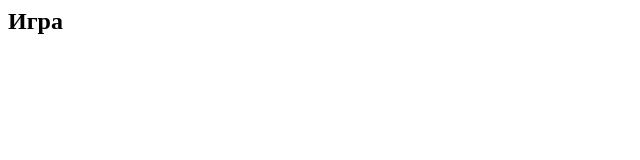
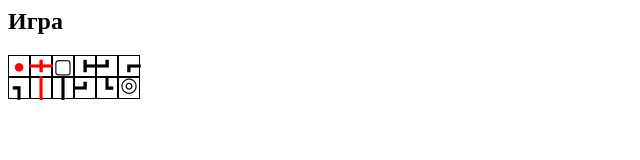
Before and after one commit to geosins/game-wires-and-bulbs, a website with bundled scripts: page src/index.html in a window 1280 px wide. Shown: the whole page, without its empty margins (0-640 px from the left). Built offline with nearby package versions, Linux system fonts and the light colour scheme.

Commit message:
Add game view

```diff
--- a/src/Game.ts
+++ b/src/Game.ts
@@ -1,20 +1,27 @@
 import { GameBoard } from './GameBoard';
+import { GameView } from './GameView';
 
 export class Game {
-    public isWin: boolean;
     public levelNumber = 1;
 
     private board: GameBoard;
 
+    private view: GameView;
+
     constructor() {
         this.board = new GameBoard(this.levelNumber, this.onEndOfTurn.bind(this));
+        this.view = new GameView({
+            gameBoard: this.board,
+            message: '',
+        });
     }
 
-    public start(): void {
-        this.board.render();
+    public render(): HTMLElement {
+        return this.view.render();
     }
 
     private onEndOfTurn(): void {
-        this.isWin = this.board.isAllReceiversActive;
+        const isWin = this.board.isAllReceiversActive;
+        this.view.updateMessage(isWin ? 'Вы выиграли' : '');
     }
 }
--- a/src/GameBoard/GameBoard.ts
+++ b/src/GameBoard/GameBoard.ts
@@ -24,9 +24,9 @@ export class GameBoard {
         return this.model.isAllReceiversActive;
     }
 
-    public render() {
+    public render(): HTMLElement {
         this.model.start();
-        this.view.render();
+        return this.view.render();
     }
 
     private onSquareClick(x: number, y: number): void {
--- a/src/GameBoard/Square/SquareView.ts
+++ b/src/GameBoard/Square/SquareView.ts
@@ -1,4 +1,5 @@
 import { Shape } from '../../enums';
+import { Utils } from '../../Utils';
 
 interface Params {
     rotation: number;
@@ -12,11 +13,7 @@ export class SquareView {
     };
 
     private elements = {
-        root: document.createElement('div'),
-    }
-
-    constructor() {
-        this.elements.root.classList.add(this.classNames.root);
+        root: Utils.createElement('div', this.classNames.root),
     }
 
     public render(params: Params) {
--- /dev/null
+++ b/src/GameView.ts
@@ -0,0 +1,47 @@
+import { GameBoard } from './GameBoard';
+import { Utils } from './Utils';
+
+interface Params {
+    gameBoard: GameBoard;
+    message: string;
+}
+
+const ROOT_CLASS_NAME = 'game';
+
+export class GameView {
+    private classNames = {
+        root: ROOT_CLASS_NAME,
+        title: `${ROOT_CLASS_NAME}__title`,
+        message: `${ROOT_CLASS_NAME}__message`,
+    }
+
+    private elements;
+
+    constructor(params: Params) {
+        this.initElements(params);
+    }
+
+    public render(): HTMLElement {
+        const { root, title, message, gameBoard } = this.elements;
+
+        root.appendChild(title);
+        root.appendChild(gameBoard);
+        root.appendChild(message);
+
+        return root;
+    }
+
+    public updateMessage(message: string) {
+        this.elements.message.innerText = message;
+    }
+
+    private initElements(params: Params) {
+        this.elements = {
+            root: Utils.createElement('div', this.classNames.root),
+            title: Utils.createElement('h2', this.classNames.title, [], 'Игра'),
+            message: Utils.createElement('h3', this.classNames.message, [], params.message),
+            gameBoard: params.gameBoard.render(),
+        }
+    }
+
+}
--- a/src/index.html
+++ b/src/index.html
@@ -3,7 +3,7 @@
         <meta charset="utf-8">
         <title>Game</title>
         <style>
-            .square {
+            .game-board__square {
                 display: inline-block;
                 width: 20px;
                 height: 20px;
@@ -17,9 +17,6 @@
         </style>
     </head>
     <body>
-        <h2>Игра</h2>
-        <div class="game-board"></div>
-        <h3 class="message"></h3>
     </body>
     <script src="./script.js"></script>
 </html>
--- a/src/index.ts
+++ b/src/index.ts
@@ -2,7 +2,9 @@ import { Game } from './Game';
 
 try {
     const game = new Game();
-    game.start();
+    const element = game.render();
+    document.body.appendChild(element);
 } catch (e) {
     alert(e.message);
+    throw e;
 }
```
